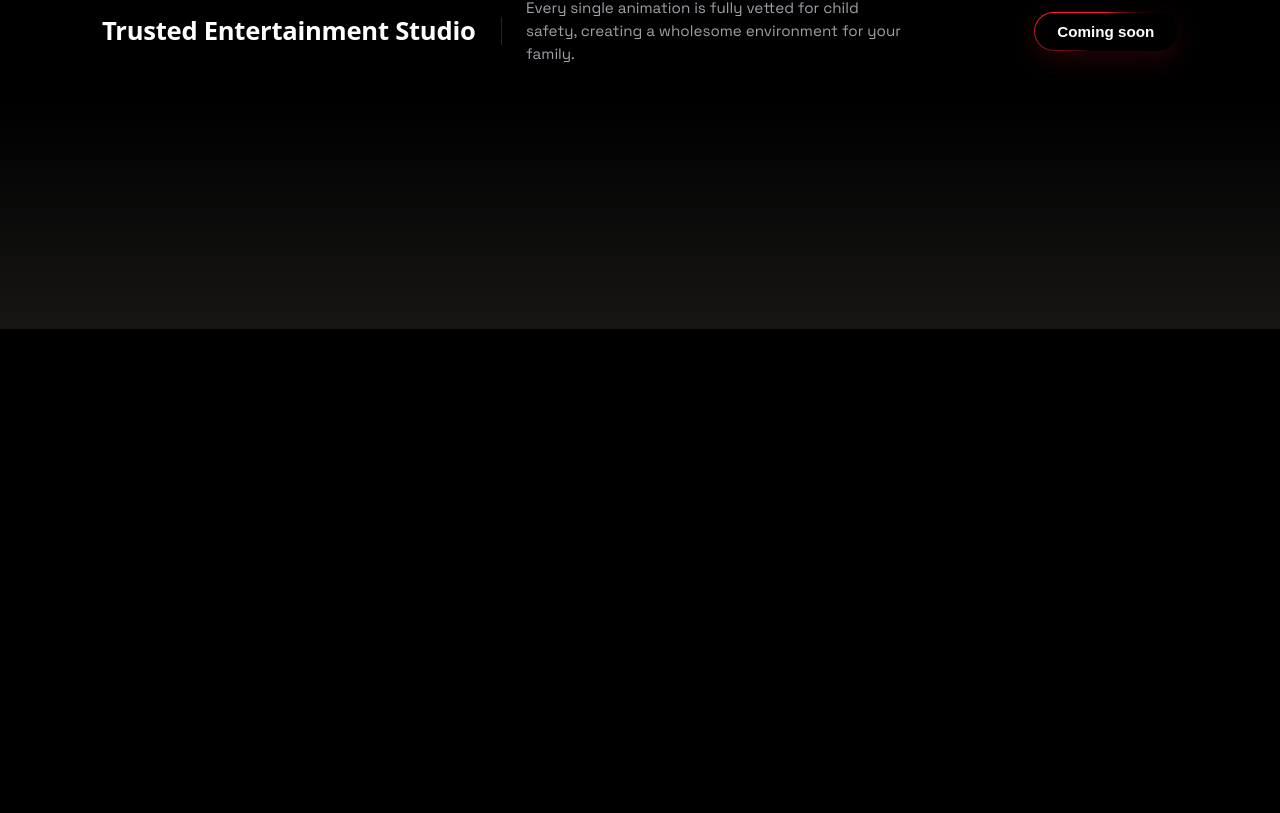
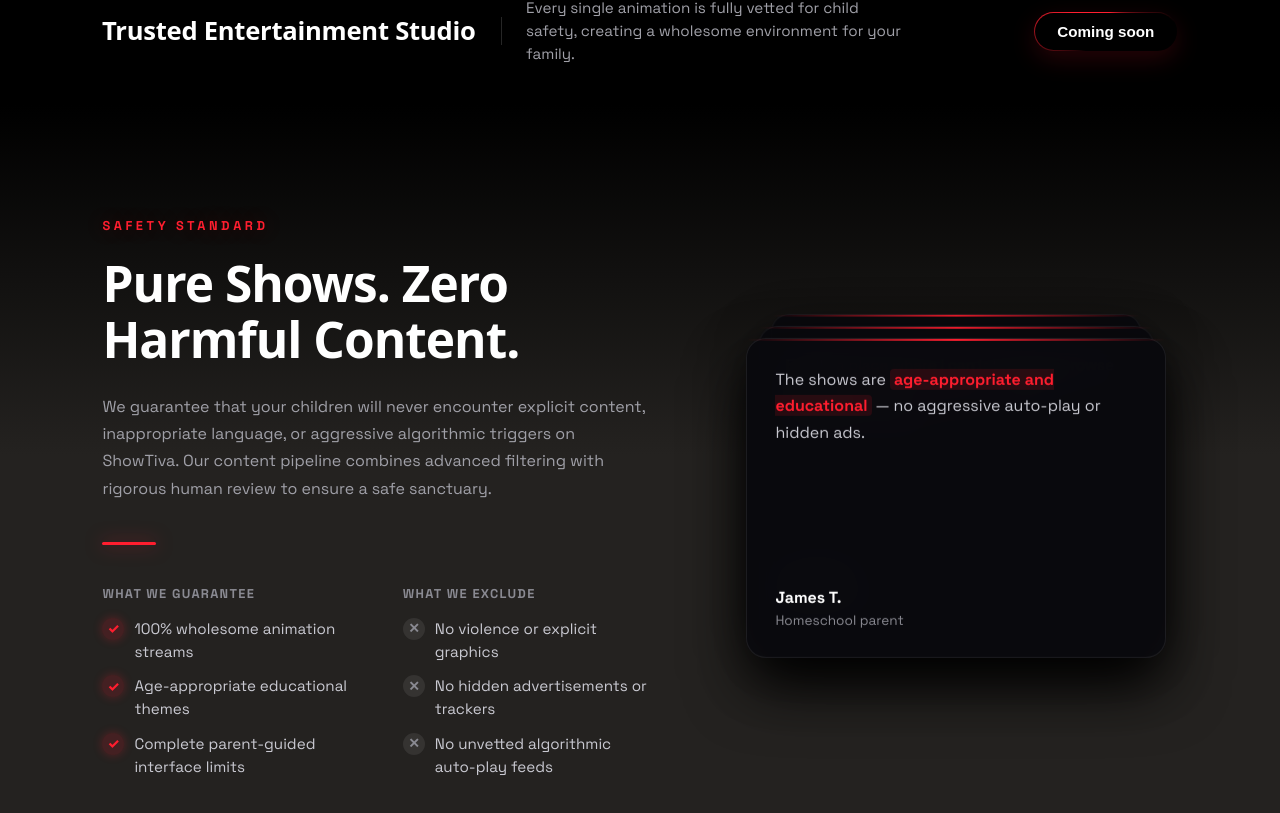
Before and after one commit to VizStats/showtiva-site, a Next.js app: page / in a window 1280 px wide. Shown: the part 695-1508 px from the top of the page. Before the commit the page ends 1024 px from the top, so only its background shows below. Built offline with nearby package versions, Linux system fonts and the light colour scheme.

Commit message:
feat: remove email input and center the Start watching button

```diff
--- a/package.json
+++ b/package.json
@@ -9,6 +9,7 @@
     "lint": "eslint"
   },
   "dependencies": {
+    "framer-motion": "^12.42.2",
     "next": "16.2.10",
     "react": "19.2.4",
     "react-dom": "19.2.4"
--- a/src/app/page.module.css
+++ b/src/app/page.module.css
@@ -487,6 +487,7 @@
 .emailCollector {
   display: flex;
   align-items: center;
+  justify-content: center;
   width: 100%;
   max-width: 540px;
   margin-top: 28px;
@@ -723,6 +724,43 @@
   box-shadow: 0 0 18px rgba(255, 30, 47, 0.5);
 }
 
+.listColumns {
+  display: grid;
+  grid-template-columns: 1fr 1fr;
+  gap: clamp(24px, 4vw, 48px);
+  margin-top: 40px;
+}
+
+.listLabel {
+  display: block;
+  font-family: 'Space Grotesk', system-ui, -apple-system, sans-serif;
+  font-size: 0.8rem;
+  font-weight: 700;
+  letter-spacing: 0.1em;
+  text-transform: uppercase;
+  color: #8a8a92;
+  margin-bottom: 16px;
+}
+
+.listItems {
+  list-style: none;
+  margin: 0;
+  padding: 0;
+  display: flex;
+  flex-direction: column;
+  gap: 12px;
+}
+
+.listItem {
+  display: flex;
+  align-items: flex-start;
+  gap: 10px;
+  font-family: 'Space Grotesk', system-ui, -apple-system, sans-serif;
+  font-size: 0.95rem;
+  line-height: 1.5;
+  color: #c9c9d1;
+}
+
 /* --- Creator: what we create / never touch (two clean columns) --- */
 /* --- Safe Content Pipeline Infographic Diagram --- */
 
@@ -1514,6 +1552,11 @@
     padding: 36px 24px;
   }
 
+  .listColumns {
+    grid-template-columns: 1fr;
+    gap: 28px;
+  }
+
   .splitLayout {
     grid-template-columns: 1fr;
     gap: 40px;
--- a/src/app/page.tsx
+++ b/src/app/page.tsx
@@ -5,6 +5,80 @@ import { useSearchParams } from "next/navigation";
 import Link from "next/link";
 import styles from "./page.module.css";
 import { FlipWords } from "../ui/flip-words";
+import { CardStack, type CardStackItem } from "../ui/card-stack";
+import { Highlight } from "../ui/highlight";
+
+const FAMILY_CARDS: CardStackItem[] = [
+  {
+    id: 0,
+    name: "Sarah M.",
+    designation: "Parent of two",
+    content: (
+      <p>
+        Finally a place where I can let my kids browse freely.{" "}
+        <Highlight>Zero explicit content</Highlight> — just wholesome stories.
+      </p>
+    ),
+  },
+  {
+    id: 1,
+    name: "ShowTiva Safety",
+    designation: "Content Pipeline",
+    content: (
+      <p>
+        Every show passes <Highlight>human review + filtering</Highlight> before
+        it ever reaches your family screen.
+      </p>
+    ),
+  },
+  {
+    id: 2,
+    name: "James T.",
+    designation: "Homeschool parent",
+    content: (
+      <p>
+        The shows are <Highlight>age-appropriate and educational</Highlight> —
+        no aggressive auto-play or hidden ads.
+      </p>
+    ),
+  },
+];
+
+const CREATOR_CARDS: CardStackItem[] = [
+  {
+    id: 0,
+    name: "Alex R.",
+    designation: "Animation Director",
+    content: (
+      <p>
+        Getting vetted and invited was tough — but worth it.{" "}
+        <Highlight>Real studio collaboration</Highlight>, not another upload dump.
+      </p>
+    ),
+  },
+  {
+    id: 1,
+    name: "ShowTiva Studio",
+    designation: "Vetting Standard",
+    content: (
+      <p>
+        Access is earned through <Highlight>background checks and referrals</Highlight>.
+        We protect the platform&apos;s trust.
+      </p>
+    ),
+  },
+  {
+    id: 2,
+    name: "Maya K.",
+    designation: "Story Artist",
+    content: (
+      <p>
+        I co-create <Highlight>family-safe originals</Highlight> with a team that
+        actually cares about standards, not just views.
+      </p>
+    ),
+  },
+];
 
 function LandingContent() {
   const searchParams = useSearchParams();
@@ -111,6 +185,7 @@ function LandingContent() {
   };
 
   const activeCopy = isCreator ? copy.creator : copy.family;
+  const activeCards = isCreator ? CREATOR_CARDS : FAMILY_CARDS;
 
   return (
     <main className={`${styles.container} ${isMinimized ? styles.lightBg : ""}`}>
@@ -163,20 +238,14 @@ function LandingContent() {
             )}
           </h1>
           <p className={styles.heroDesc}>{activeCopy.heroDesc}</p>
-          <form className={styles.emailCollector} onSubmit={(e) => e.preventDefault()}>
-            <input
-              type="email"
-              placeholder={activeCopy.emailPlaceholder}
-              className={styles.emailInput}
-              required
-            />
-            <button type="submit" className={styles.emailButton}>
-              <span>{activeCopy.emailButtonText}</span>
+          <div className={styles.emailCollector}>
+            <button className={styles.emailButton}>
+              <span>Start watching</span>
               <svg className={styles.arrowIconSmall} viewBox="0 0 24 24" width="18" height="18">
                 <path d="M5 12h14M12 5l7 7-7 7" stroke="currentColor" strokeWidth="2" strokeLinecap="round" strokeLinejoin="round" fill="none" />
               </svg>
             </button>
-          </form>
+          </div>
         </div>
 
         {/* Left pattern overlay at start */}
@@ -230,6 +299,41 @@ function LandingContent() {
       {/* Scrollable details section 1 (Standards & Lists) */}
       <section className={`${styles.section} ${styles.reveal}`}>
         <div className={styles.sectionInner}>
+          <div className={styles.splitLayout}>
+            <div className={styles.splitText}>
+              <span className={styles.eyebrow}>{activeCopy.section1Eyebrow}</span>
+              <h2 className={styles.sectionTitle}>{activeCopy.section1Title}</h2>
+              <p className={styles.sectionBody}>{activeCopy.section1Body}</p>
+              <div className={styles.accentRule} />
+              <div className={styles.listColumns}>
+                <div>
+                  <span className={styles.listLabel}>{activeCopy.list1Label}</span>
+                  <ul className={styles.listItems}>
+                    {activeCopy.list1Items.map((item) => (
+                      <li key={item} className={styles.listItem}>
+                        <span className={styles.markYes}>✓</span>
+                        {item}
+                      </li>
+                    ))}
+                  </ul>
+                </div>
+                <div>
+                  <span className={styles.listLabel}>{activeCopy.list2Label}</span>
+                  <ul className={styles.listItems}>
+                    {activeCopy.list2Items.map((item) => (
+                      <li key={item} className={styles.listItem}>
+                        <span className={styles.markNo}>✕</span>
+                        {item}
+                      </li>
+                    ))}
+                  </ul>
+                </div>
+              </div>
+            </div>
+            <div className={styles.splitMedia}>
+              <CardStack key={role} items={activeCards} />
+            </div>
+          </div>
         </div>
       </section>
     </main>
--- /dev/null
+++ b/src/ui/card-stack.module.css
@@ -0,0 +1,66 @@
+.stackRoot {
+  position: relative;
+  height: clamp(280px, 40vh, 360px);
+  width: min(100%, 420px);
+  margin: 0 auto;
+}
+
+.stackCard {
+  position: absolute;
+  inset: 0;
+  display: flex;
+  flex-direction: column;
+  justify-content: space-between;
+  padding: clamp(20px, 3vw, 28px);
+  border-radius: 20px;
+  background: rgba(10, 10, 14, 0.95);
+  border: 1px solid rgba(255, 255, 255, 0.08);
+  box-shadow: 0 30px 60px rgba(0, 0, 0, 0.8);
+  backdrop-filter: blur(20px);
+  -webkit-backdrop-filter: blur(20px);
+}
+
+.stackCard::before {
+  content: "";
+  position: absolute;
+  top: 0;
+  left: 0;
+  width: 100%;
+  height: 2px;
+  background: linear-gradient(90deg, transparent, #ff1e2f, transparent);
+}
+
+.cardContent {
+  font-family: "Space Grotesk", system-ui, -apple-system, sans-serif;
+  font-size: 1rem;
+  line-height: 1.65;
+  color: #c9c9d1;
+}
+
+.cardContent p {
+  margin: 0;
+}
+
+.cardFooter {
+  margin-top: 24px;
+}
+
+.cardName {
+  margin: 0;
+  font-family: "Space Grotesk", system-ui, -apple-system, sans-serif;
+  font-weight: 700;
+  color: #ffffff;
+}
+
+.cardDesignation {
+  margin: 4px 0 0;
+  font-family: "Space Grotesk", system-ui, -apple-system, sans-serif;
+  font-size: 0.85rem;
+  color: #8a8a92;
+}
+
+@media (prefers-reduced-motion: reduce) {
+  .stackCard {
+    transition: none;
+  }
+}
--- /dev/null
+++ b/src/ui/card-stack.tsx
@@ -0,0 +1,75 @@
+"use client";
+
+import { useEffect, useState } from "react";
+import { motion, useReducedMotion } from "framer-motion";
+import styles from "./card-stack.module.css";
+
+export type CardStackItem = {
+  id: number;
+  name: string;
+  designation: string;
+  content: React.ReactNode;
+};
+
+type CardStackProps = {
+  items: CardStackItem[];
+  offset?: number;
+  scaleFactor?: number;
+  flipIntervalMs?: number;
+};
+
+export function CardStack({
+  items,
+  offset = 12,
+  scaleFactor = 0.06,
+  flipIntervalMs = 5000,
+}: CardStackProps) {
+  const [cards, setCards] = useState(items);
+  const shouldReduceMotion = useReducedMotion();
+
+  useEffect(() => {
+    setCards(items);
+  }, [items]);
+
+  useEffect(() => {
+    if (shouldReduceMotion) return;
+
+    const interval = setInterval(() => {
+      setCards((prev) => {
+        const next = [...prev];
+        next.unshift(next.pop()!);
+        return next;
+      });
+    }, flipIntervalMs);
+
+    return () => clearInterval(interval);
+  }, [flipIntervalMs, items, shouldReduceMotion]);
+
+  return (
+    <div className={styles.stackRoot}>
+      {cards.map((card, index) => (
+        <motion.div
+          key={card.id}
+          className={styles.stackCard}
+          style={{ transformOrigin: "top center" }}
+          animate={{
+            top: index * -offset,
+            scale: 1 - index * scaleFactor,
+            zIndex: cards.length - index,
+          }}
+          transition={
+            shouldReduceMotion
+              ? { duration: 0 }
+              : { duration: 0.45, ease: [0.25, 1, 0.5, 1] }
+          }
+        >
+          <div className={styles.cardContent}>{card.content}</div>
+          <div className={styles.cardFooter}>
+            <p className={styles.cardName}>{card.name}</p>
+            <p className={styles.cardDesignation}>{card.designation}</p>
+          </div>
+        </motion.div>
+      ))}
+    </div>
+  );
+}
--- /dev/null
+++ b/src/ui/highlight.module.css
@@ -0,0 +1,7 @@
+.highlight {
+  font-weight: 700;
+  color: #ff1e2f;
+  background: rgba(255, 30, 47, 0.12);
+  padding: 0 4px;
+  border-radius: 4px;
+}
--- /dev/null
+++ b/src/ui/highlight.tsx
@@ -0,0 +1,5 @@
+import styles from "./highlight.module.css";
+
+export function Highlight({ children }: { children: React.ReactNode }) {
+  return <span className={styles.highlight}>{children}</span>;
+}
```
Also changed, not shown: 1 other file (tests, documents, lock files or other folders).
